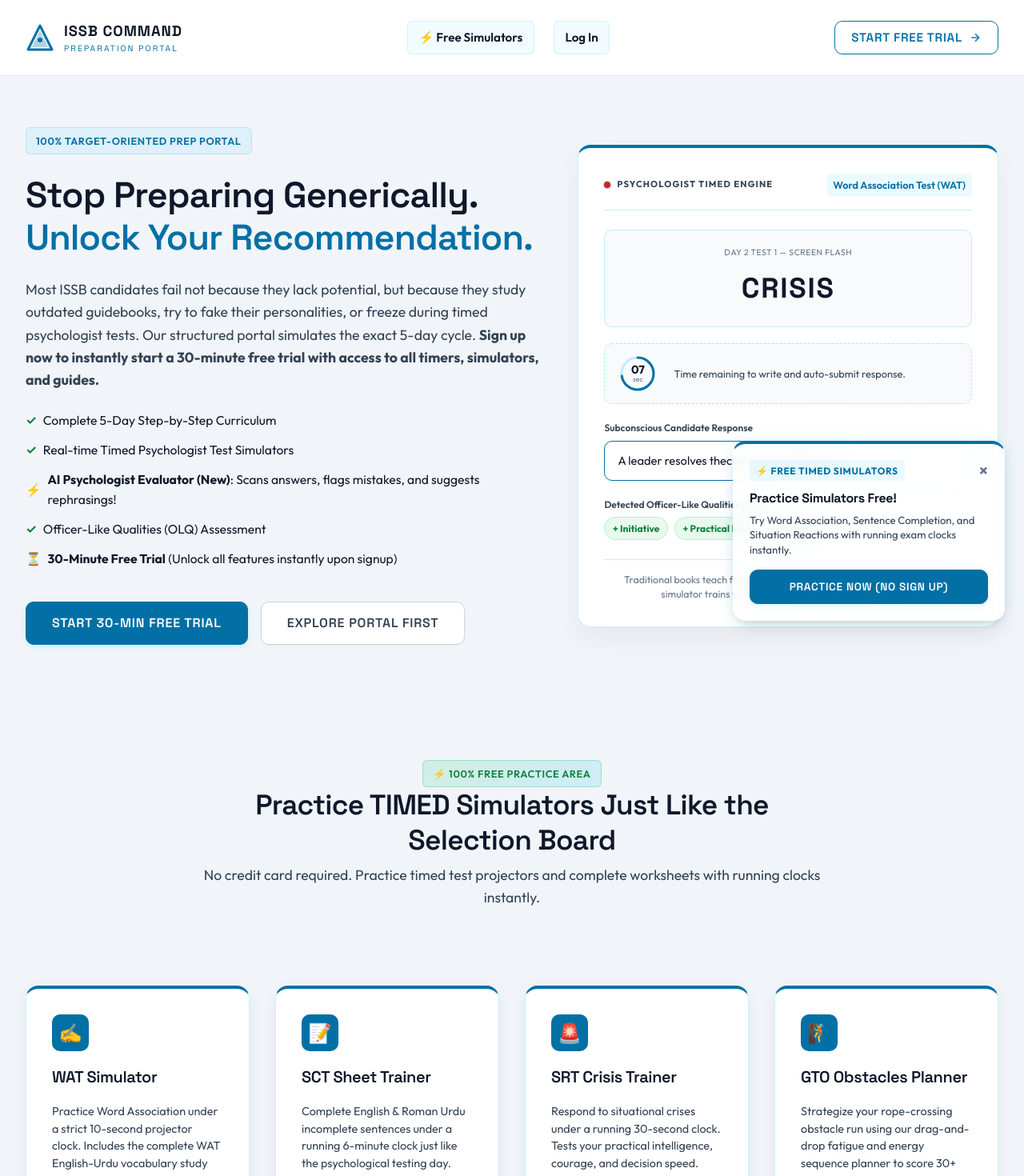
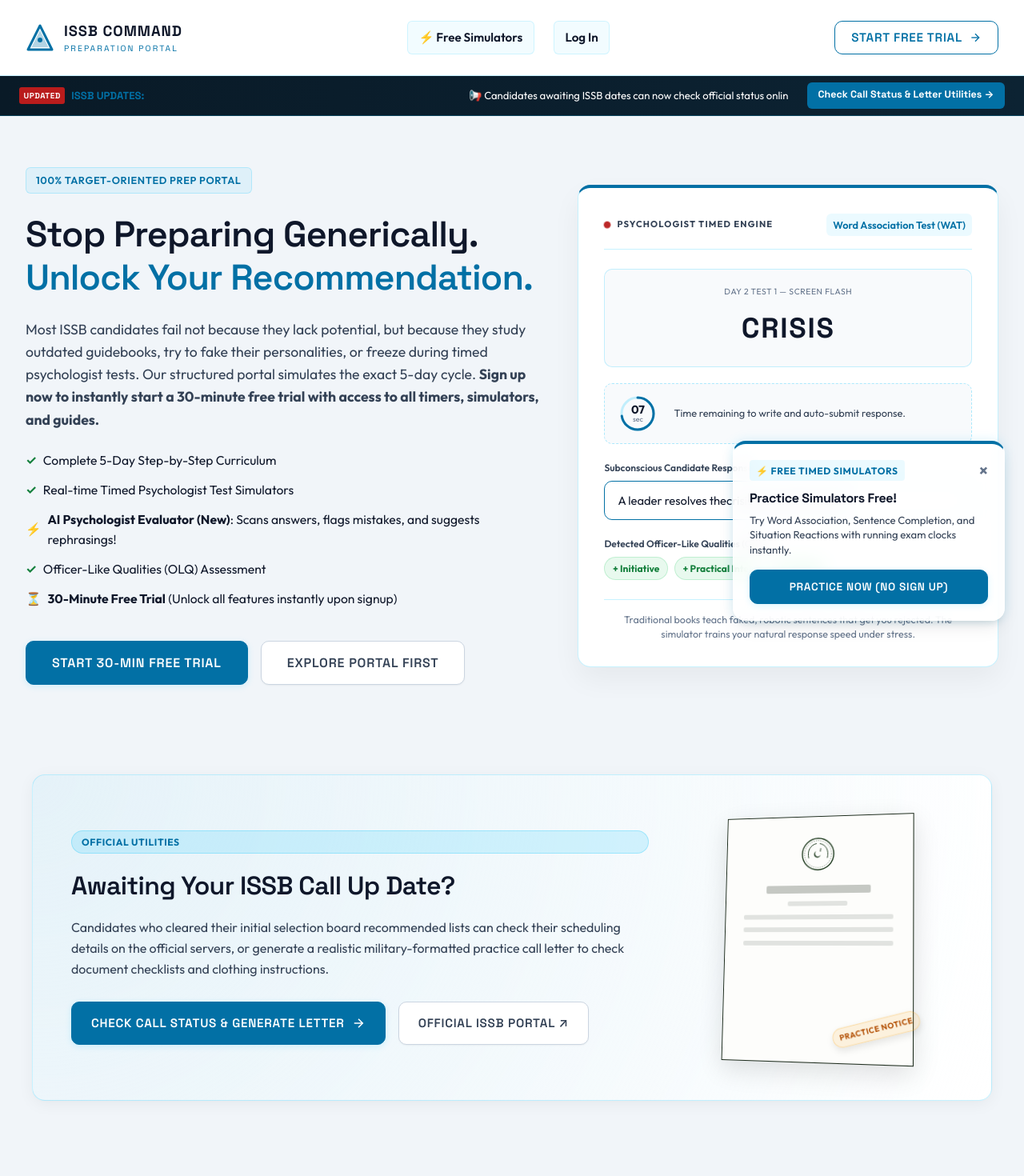
Before and after one commit to MuhammadDevPk/Issb-preparation, a Vue app: page / in a window 1280 px wide. Shown: the top 1470 px of the page at 80% size. Built offline with nearby package versions, Linux system fonts and the light colour scheme; no server answers; the database is empty.

Commit message:
check call status from home page

```diff
--- a/src/views/HomeView.vue
+++ b/src/views/HomeView.vue
@@ -90,6 +90,23 @@ const scrollToSection = (sectionId) => {
       </RouterLink>
     </header>
 
+    <!-- Running Bulletin / News Ticker -->
+    <div class="news-ticker-banner no-print">
+      <div class="ticker-label">
+        <span class="ticker-badge">UPDATED</span>
+        <span>ISSB UPDATES:</span>
+      </div>
+      <div class="ticker-content-wrapper">
+        <div class="ticker-content">
+          <span>📢 Candidates awaiting ISSB dates can now check official status online.</span>
+          <span>⚡ Generate your custom practice military Call Up Notice to plan documents & luggage checklists.</span>
+          <span>📢 Select ISSB center (Kohat, Gujranwala, Malir, Quetta) to view direct contact lists.</span>
+        </div>
+      </div>
+      <RouterLink to="/call-letter" class="btn-ticker-action">
+        <span>Check Call Status & Letter Utilities →</span>
+      </RouterLink>
+    </div>
 
     <main id="main-content">
       <!-- Hero Section -->
@@ -186,6 +203,51 @@ const scrollToSection = (sectionId) => {
 
         <div class="simulator-footer">
           <p>Traditional books teach faked, robotic sentences that get you rejected. The simulator trains your natural response speed under stress.</p>
+        </div>
+      </div>
+    </section>
+
+    <!-- ISSB Call Status & Letter Utilities Section -->
+    <section class="call-letter-utility-section glass-card">
+      <div class="utility-content">
+        <span class="badge badge-cyan">Official Utilities</span>
+        <h2>Awaiting Your ISSB Call Up Date?</h2>
+        <p>
+          Candidates who cleared their initial selection board recommended lists can check their scheduling details on the official servers, or generate a realistic military-formatted practice call letter to check document checklists and clothing instructions.
+        </p>
+        <div class="utility-actions">
+          <RouterLink to="/call-letter" class="btn btn-primary">
+            <span>Check Call Status & Generate Letter</span>
+            <svg viewBox="0 0 24 24" fill="none" stroke="currentColor" stroke-width="2" style="width: 18px; height: 18px;">
+              <line x1="5" y1="12" x2="19" y2="12" />
+              <polyline points="12 5 19 12 12 19" />
+            </svg>
+          </RouterLink>
+          <a href="http://203.124.41.150/issb/" target="_blank" class="btn btn-secondary">
+            <span>Official ISSB Portal ↗</span>
+          </a>
+        </div>
+      </div>
+      <div class="utility-visual">
+        <div class="document-badge-preview">
+          <div class="crest-svg-preview">
+            <svg viewBox="0 0 100 100" class="mini-crest">
+              <circle cx="50" cy="50" r="42" fill="none" stroke="currentColor" stroke-width="3"></circle>
+              <circle cx="50" cy="50" r="36" fill="none" stroke="currentColor" stroke-width="1" stroke-dasharray="3,3"></circle>
+              <path d="M25 60 C 20 40, 30 25, 45 22" fill="none" stroke="currentColor" stroke-width="2" stroke-linecap="round"></path>
+              <path d="M75 60 C 80 40, 70 25, 55 22" fill="none" stroke="currentColor" stroke-width="2" stroke-linecap="round"></path>
+              <path d="M 45 42 A 8 8 0 1 0 57 52 A 9 9 0 1 1 45 42" fill="currentColor"></path>
+              <polygon points="56,38 60,42 55,43 59,47 54,49" fill="currentColor" transform="scale(0.85) translate(10, 2)"></polygon>
+            </svg>
+          </div>
+          <div class="doc-lines">
+            <div class="line title"></div>
+            <div class="line sub"></div>
+            <div class="line body"></div>
+            <div class="line body"></div>
+            <div class="line body"></div>
+          </div>
+          <span class="badge badge-gold stamp-mock-preview">PRACTICE NOTICE</span>
         </div>
       </div>
     </section>
@@ -3024,4 +3086,257 @@ const scrollToSection = (sectionId) => {
     opacity: 1;
   }
 }
+
+/* News Ticker / Running Bulletin */
+.news-ticker-banner {
+  background: linear-gradient(90deg, #091a27 0%, #0c2333 100%);
+  border-bottom: 1.5px solid var(--border-color);
+  color: #ffffff;
+  padding: 0.5rem 1.5rem;
+  display: flex;
+  align-items: center;
+  justify-content: space-between;
+  gap: 1.5rem;
+  font-size: 0.82rem;
+  overflow: hidden;
+  position: relative;
+  z-index: 10;
+}
+
+.ticker-label {
+  display: inline-flex;
+  align-items: center;
+  gap: 0.5rem;
+  font-weight: 700;
+  font-family: var(--font-heading);
+  white-space: nowrap;
+  color: var(--accent-cyan);
+  flex-shrink: 0;
+}
+
+.ticker-badge {
+  background: var(--accent-red);
+  color: #ffffff;
+  font-size: 0.62rem;
+  padding: 0.15rem 0.35rem;
+  border-radius: 3px;
+  font-weight: 800;
+  letter-spacing: 0.05em;
+}
+
+.ticker-content-wrapper {
+  flex: 1;
+  overflow: hidden;
+  position: relative;
+  display: flex;
+  align-items: center;
+}
+
+.ticker-content {
+  display: flex;
+  gap: 5rem;
+  white-space: nowrap;
+  animation: marquee 30s linear infinite;
+  padding-left: 100%;
+}
+
+.ticker-content span {
+  display: inline-flex;
+  align-items: center;
+  gap: 0.5rem;
+}
+
+@keyframes marquee {
+  0% {
+    transform: translate3d(0, 0, 0);
+  }
+  100% {
+    transform: translate3d(-100%, 0, 0);
+  }
+}
+
+.btn-ticker-action {
+  background: var(--accent-cyan);
+  color: #ffffff;
+  padding: 0.4rem 0.85rem;
+  font-family: var(--font-heading);
+  font-weight: 700;
+  font-size: 0.78rem;
+  border-radius: var(--border-radius-sm);
+  white-space: nowrap;
+  transition: all var(--transition-smooth);
+  flex-shrink: 0;
+}
+
+.btn-ticker-action:hover {
+  background: #0270a5;
+  transform: translateY(-1px);
+  box-shadow: 0 0 10px var(--accent-cyan-glow);
+}
+
+/* Call Letter & Status Utility Homepage Section */
+.call-letter-utility-section {
+  margin: 3rem auto;
+  max-width: 1200px;
+  width: 100%;
+  display: grid;
+  grid-template-columns: 1fr 340px;
+  gap: 2.5rem;
+  align-items: center;
+  padding: 3rem;
+  background: radial-gradient(circle at 0% 0%, rgba(3, 194, 252, 0.05) 0%, var(--bg-panel) 100%);
+  border: 1px solid var(--border-color);
+  position: relative;
+  overflow: hidden;
+}
+
+.utility-content {
+  display: flex;
+  flex-direction: column;
+  gap: 1.25rem;
+}
+
+.utility-content h2 {
+  font-size: 2rem;
+  margin: 0;
+  color: var(--text-primary);
+}
+
+.utility-content p {
+  color: var(--text-secondary);
+  font-size: 1rem;
+  line-height: 1.6;
+  margin: 0;
+}
+
+.utility-actions {
+  display: flex;
+  gap: 1rem;
+  margin-top: 0.5rem;
+}
+
+.utility-actions .btn {
+  padding: 0.85rem 1.5rem;
+}
+
+.utility-visual {
+  display: flex;
+  justify-content: center;
+  align-items: center;
+  perspective: 800px;
+}
+
+.document-badge-preview {
+  background: #fdfdfb;
+  border: 1px solid #1c2b1c;
+  padding: 1.5rem;
+  width: 240px;
+  height: 310px;
+  box-shadow: 0 10px 30px rgba(0, 0, 0, 0.12);
+  transform: rotateY(-10deg) rotateX(5deg);
+  transition: transform 0.5s ease;
+  display: flex;
+  flex-direction: column;
+  align-items: center;
+  gap: 1rem;
+  position: relative;
+  pointer-events: none;
+}
+
+.call-letter-utility-section:hover .document-badge-preview {
+  transform: rotateY(-3deg) rotateX(2deg) translateY(-5px);
+  box-shadow: 0 15px 40px rgba(3, 194, 252, 0.15);
+}
+
+.crest-svg-preview {
+  width: 48px;
+  height: 48px;
+  color: #223e22;
+}
+
+.mini-crest {
+  width: 100%;
+  height: 100%;
+}
+
+.doc-lines {
+  display: flex;
+  flex-direction: column;
+  gap: 0.65rem;
+  width: 100%;
+}
+
+.doc-lines .line {
+  height: 6px;
+  background: rgba(28, 43, 28, 0.12);
+  border-radius: 2px;
+}
+
+.doc-lines .line.title {
+  height: 10px;
+  background: rgba(28, 43, 28, 0.25);
+  width: 70%;
+  margin: 0 auto;
+}
+
+.doc-lines .line.sub {
+  width: 40%;
+  margin: 0 auto;
+}
+
+.doc-lines .line.body {
+  width: 100%;
+}
+
+.stamp-mock-preview {
+  position: absolute;
+  bottom: 30px;
+  right: -10px;
+  transform: rotate(-15deg);
+  box-shadow: 0 4px 10px rgba(0,0,0,0.1);
+  font-size: 0.6rem;
+  padding: 0.2rem 0.5rem;
+  font-weight: 800;
+}
+
+@media (max-width: 992px) {
+  .news-ticker-banner {
+    flex-direction: column;
+    align-items: stretch;
+    gap: 0.5rem;
+    padding: 0.65rem 0.75rem;
+  }
+  .ticker-content-wrapper {
+    width: 100%;
+  }
+  .ticker-content {
+    animation-duration: 20s;
+  }
+  .btn-ticker-action {
+    width: 100%;
+    text-align: center;
+  }
+
+  .call-letter-utility-section {
+    grid-template-columns: 1fr;
+    padding: 2rem;
+    margin: 2rem 1rem;
+    gap: 2rem;
+  }
+
+  .utility-visual {
+    display: none;
+  }
+}
+
+@media (max-width: 600px) {
+  .utility-actions {
+    flex-direction: column;
+    gap: 0.75rem;
+  }
+  .utility-actions .btn {
+    width: 100%;
+    justify-content: center;
+  }
+}
 </style>
```
